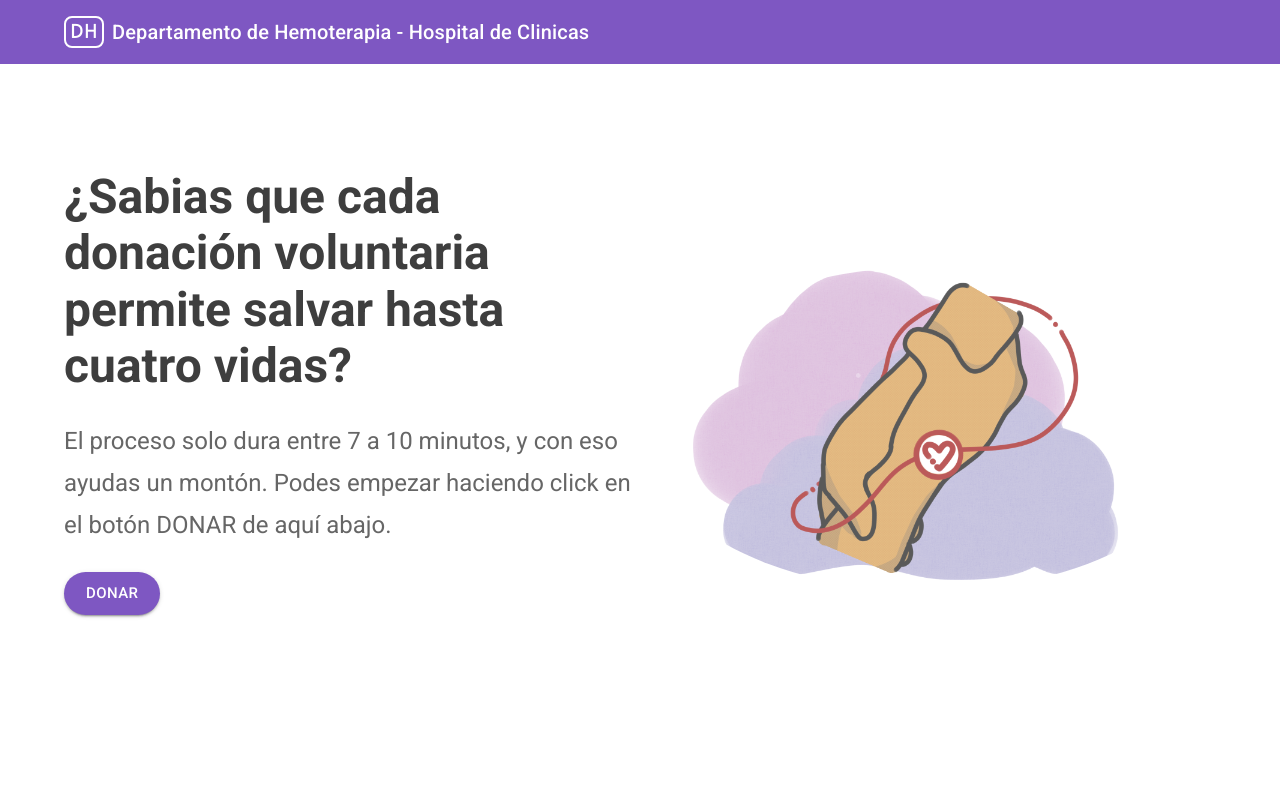
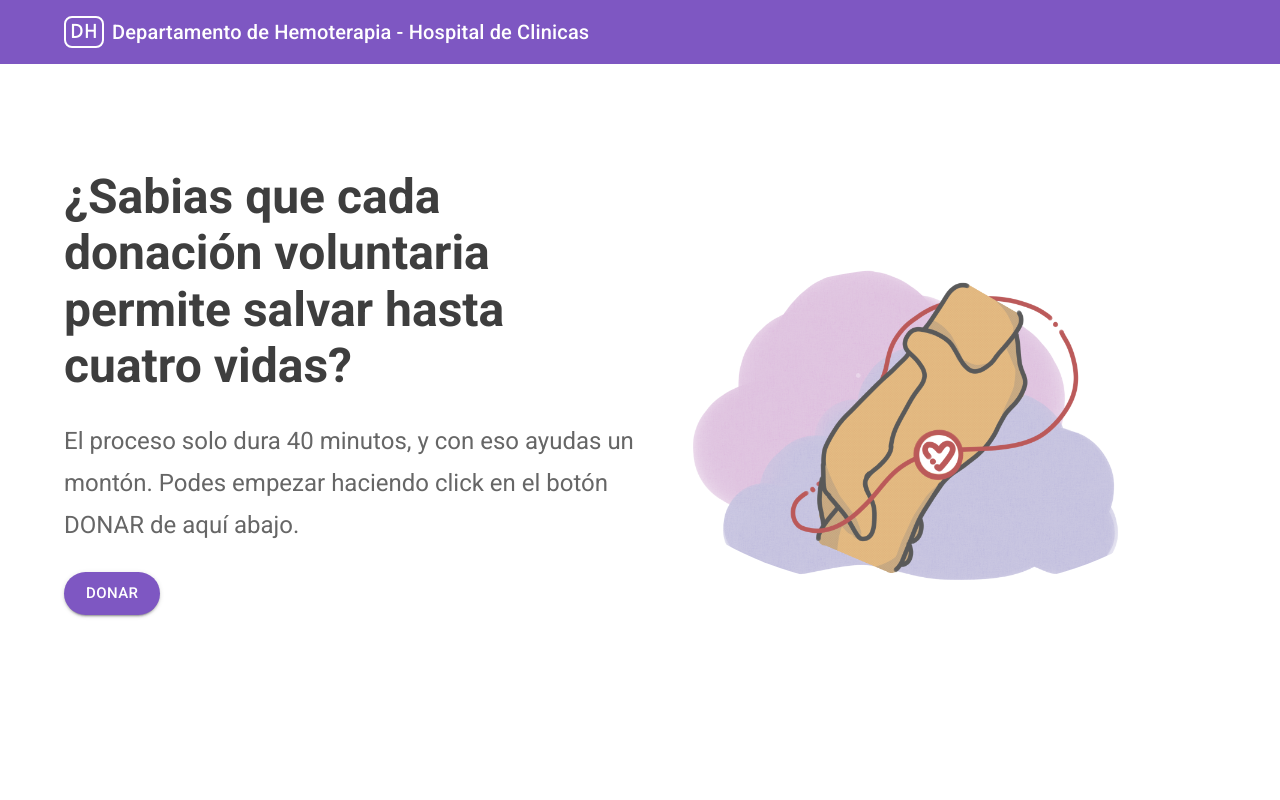
Before and after one commit to jblancoetec/front-clinicas-web, a Next.js app: page / in a window 1280 px wide. Shown: the top 800 px of the page. Built offline with nearby package versions, Linux system fonts and the light colour scheme.

Commit message:
Update MainSection.tsx

```diff
--- a/src/home/MainSection.tsx
+++ b/src/home/MainSection.tsx
@@ -26,7 +26,7 @@ const MainSection = () => {
   const title =
     "¿Sabias que cada donación voluntaria permite salvar hasta cuatro vidas?";
   const subtitle =
-    " El proceso solo dura entre 7 a 10 minutos, y con eso ayudas un montón. Podes empezar haciendo click en el botón DONAR de aquí abajo. ";
+    " El proceso solo dura 40 minutos, y con eso ayudas un montón. Podes empezar haciendo click en el botón DONAR de aquí abajo. ";
 
   return (
     <Box
```
